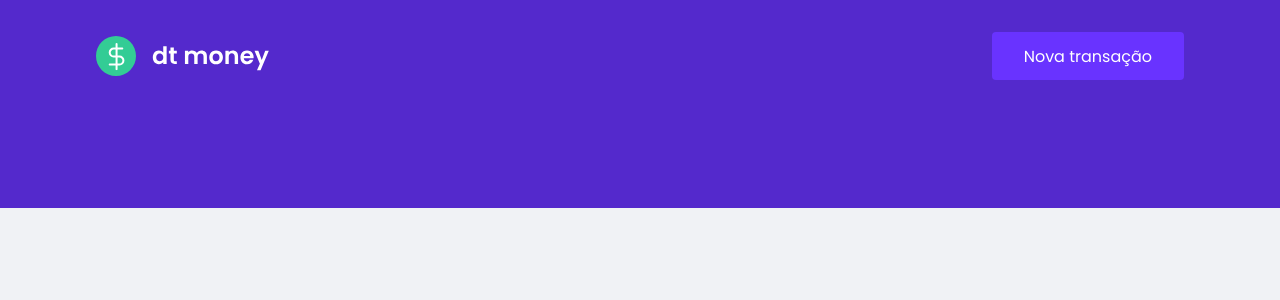
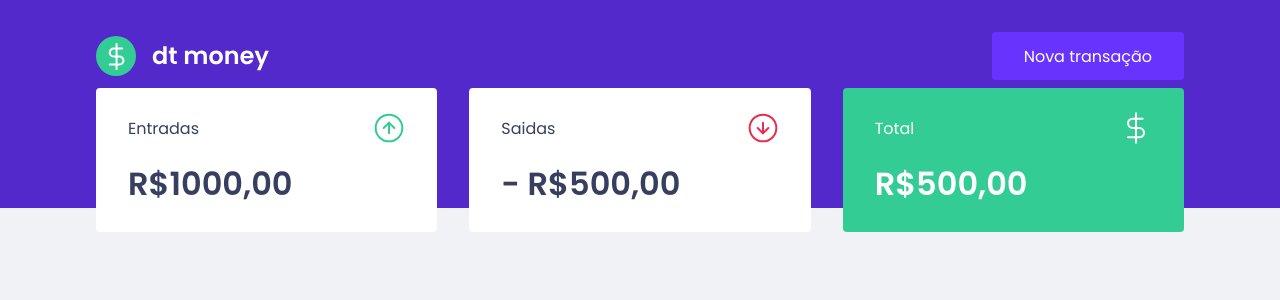
Before and after one commit to HelioAnacronista/Chapter-II, a React (Create React App) app: page / in a window 1280 px wide. Shown: the top 300 px of the page. Built offline with nearby package versions, Linux system fonts and the light colour scheme.

Commit message:
Componente Summary

```diff
--- a/src/App.tsx
+++ b/src/App.tsx
@@ -1,10 +1,12 @@
 import { GlobalStyle } from "./styles/global";
 import { Header } from "./components/Header";
+import { DashBoard } from "./components/DashBoard";
 
 export function App() {
   return (
     <>
       <Header />
+      <DashBoard />
       <GlobalStyle />
     </>
   );
--- /dev/null
+++ b/src/components/DashBoard/index.tsx
@@ -0,0 +1,15 @@
+import React from 'react';
+
+import { Summary } from '../Summary';
+import { Container } from './style';
+
+
+export function DashBoard() {
+  return (
+    <Container>
+
+      <Summary />
+
+    </Container>
+  )
+}
--- /dev/null
+++ b/src/components/DashBoard/style.ts
@@ -0,0 +1,9 @@
+import styled from "styled-components";
+
+export const Container = styled.main`
+
+   max-width: 1120px;
+   margin: 0 auto;
+   padding: 2.5rem 1rem;
+
+`
--- /dev/null
+++ b/src/components/Summary/index.tsx
@@ -0,0 +1,38 @@
+import React from 'react'
+import { Container } from './style'
+
+import incomeImg from '../../assets/income.svg'
+import outcomeImg from '../../assets/outcome.svg'
+import totalImg from '../../assets/total.svg'
+
+export function Summary() {
+  return (
+   <Container>
+
+    <div>
+      <header>
+        <p>Entradas</p>
+        <img src={incomeImg} alt="" />
+      </header>
+      <strong>R$1000,00</strong>
+    </div>
+
+    <div>
+      <header>
+        <p>Saidas</p>
+        <img src={outcomeImg} alt="" />
+      </header>
+      <strong>- R$500,00</strong>
+    </div>
+
+    <div className='heightlight-background'>
+      <header>
+        <p>Total</p>
+        <img src={totalImg} alt="" />
+      </header>
+      <strong>R$500,00</strong>
+    </div>
+
+   </Container>
+  )
+}
--- /dev/null
+++ b/src/components/Summary/style.ts
@@ -0,0 +1,35 @@
+import styled from "styled-components";
+
+export const Container = styled.div`
+   //pq sao do msm tamanho
+   display: grid;
+   grid-template-columns: repeat(3, 1fr);
+   gap: 2rem;
+   margin-top: -10rem;
+
+   div {
+      background: var(--shape);
+      padding: 1.5rem 2rem;
+      border-radius: 0.25rem;
+      color: var(--text-title);
+
+      header {
+         display: flex;
+         align-items: center;
+         justify-content: space-between;
+      }
+
+      //o strong vem como padrao (display inline)
+      strong {
+         display: block;
+         margin-top: 1rem;
+         font-size: 2rem;
+         line-height: 3rem;
+      }
+
+      &.heightlight-background {
+         background-color: var(--green);
+         color: #FFF;
+      }
+   }
+`;
```
